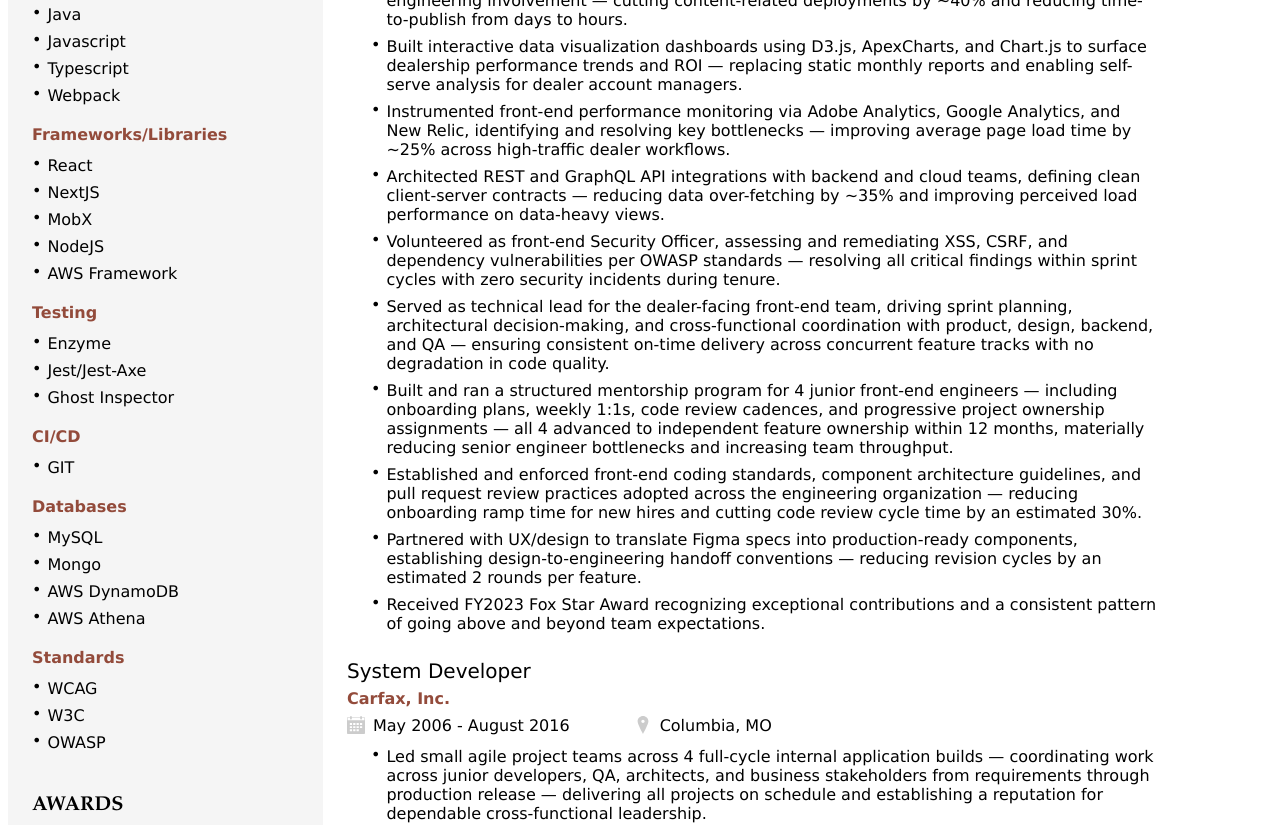
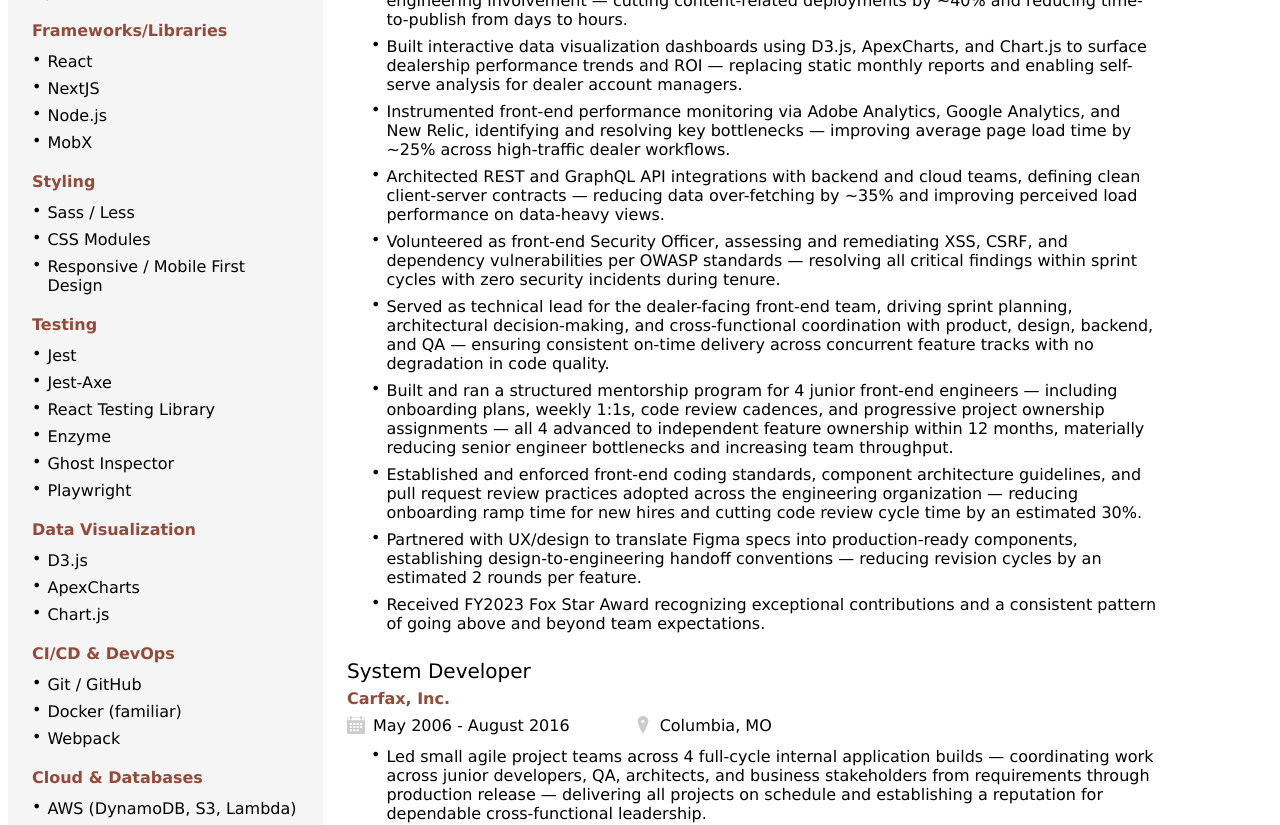
Before and after one commit to mttocs312/resume, a Next.js app: page / in a window 1280 px wide. Shown: the part 620-1445 px from the top of the page. Built offline with nearby package versions, Linux system fonts and the light colour scheme.

Commit message:
add skills config and version

```diff
--- a/app/components/sections/Education.tsx
+++ b/app/components/sections/Education.tsx
@@ -3,15 +3,21 @@ import TimeOrPlaceItem, {
   TimeOrPlaceItemType,
 } from "../common/TimeOrPlaceItem";
 
-const Education: FC = () => {
+const Education: FC<{ version: number }> = ({ version }) => {
+  const timePlace = version === 0 && (
+    <>
+      <TimeOrPlaceItem type={TimeOrPlaceItemType.TIME} item="May 1993" />
+      <TimeOrPlaceItem type={TimeOrPlaceItemType.PLACE} item="Carbondale, IL" />
+    </>
+  );
+
   return (
     <div className="section">
       <h3>EDUCATION</h3>
       <p>Bachelor of Science</p>
       <p>Electrical Engineering</p>
       <h4 style={{ marginTop: "8px" }}>Southern Illinois University</h4>
-      <TimeOrPlaceItem type={TimeOrPlaceItemType.TIME} item="May 1993" />
-      <TimeOrPlaceItem type={TimeOrPlaceItemType.PLACE} item="Carbondale, IL" />
+      {timePlace}
     </div>
   );
 };
--- /dev/null
+++ b/app/components/sections/Skills.config.ts
@@ -0,0 +1,152 @@
+interface SkillsConfig {
+  title: string;
+  versions: Array<{
+    id: number;
+    name: string;
+    categories: Array<{
+      name: string;
+      items: string[];
+    }>;
+  }>;
+}
+
+const skillsConfig: SkillsConfig = {
+  title: "SKILLS",
+  versions: [
+    {
+      id: 0,
+      name: "comprehensive",
+      categories: [
+        {
+          name: "Languages",
+          items: [
+            "HTML/HTML5",
+            "CSS/Sass/Less",
+            "Java",
+            "Javascript",
+            "Typescript",
+            "Webpack",
+          ],
+        },
+        {
+          name: "Frameworks/Libraries",
+          items: ["React", "NextJS", "MobX", "NodeJS", "AWS Framework"],
+        },
+        {
+          name: "Testing",
+          items: ["Enzyme", "Jest/Jest-Axe", "Ghost Inspector"],
+        },
+        {
+          name: "CI/CD",
+          items: ["GIT"],
+        },
+        {
+          name: "Databases",
+          items: ["MySQL", "Mongo", "AWS DynamoDB", "AWS Athena"],
+        },
+        {
+          name: "Standards",
+          items: ["WCAG", "W3C", "OWASP"],
+        },
+      ],
+    },
+    {
+      id: 1,
+      name: "frontend-focus",
+      categories: [
+        {
+          name: "Languages",
+          items: ["HTML/HTML5", "Javascript", "Typescript", "Java"],
+        },
+        {
+          name: "Frameworks/Libraries",
+          items: ["React", "NextJS", "Node.js", "MobX"],
+        },
+        {
+          name: "Styling",
+          items: [
+            "Sass / Less",
+            "CSS Modules",
+            "Responsive / Mobile First Design",
+          ],
+        },
+        {
+          name: "Testing",
+          items: [
+            "Jest",
+            "Jest-Axe",
+            "React Testing Library",
+            "Enzyme",
+            "Ghost Inspector",
+            "Playwright",
+          ],
+        },
+        {
+          name: "Data Visualization",
+          items: ["D3.js", "ApexCharts", "Chart.js"],
+        },
+        {
+          name: "CI/CD & DevOps",
+          items: ["Git / GitHub", "Docker (familiar)", "Webpack"],
+        },
+        {
+          name: "Cloud & Databases",
+          items: ["AWS (DynamoDB, S3, Lambda)", "MySQL", "MongoDB"],
+        },
+        {
+          name: "Standards & Security",
+          items: ["WCAG 2.2", "W3C, OWASP, RESTful APIs, GraphQL"],
+        },
+        {
+          name: "AI-Assisted Dev",
+          items: [" GitHub Copilot"],
+        },
+      ],
+    },
+    {
+      id: 2,
+      name: "fullstack-focus",
+      categories: [
+        {
+          name: "Languages",
+          items: [
+            "HTML/HTML5",
+            "CSS/Sass/Less",
+            "Java",
+            "Javascript",
+            "Typescript",
+          ],
+        },
+        {
+          name: "Frameworks/Libraries",
+          items: ["React", "NextJS", "MobX", "NodeJS"],
+        },
+        {
+          name: "Testing",
+          items: ["Jest/Jest-Axe", "Enzyme"],
+        },
+        {
+          name: "Databases",
+          items: ["MySQL", "Mongo", "AWS DynamoDB"],
+        },
+        {
+          name: "Cloud/Infrastructure",
+          items: ["AWS Framework", "AWS Athena", "GIT"],
+        },
+        {
+          name: "Standards",
+          items: ["WCAG", "OWASP"],
+        },
+      ],
+    },
+  ],
+};
+
+export const getActiveSkills = (version?: number) => {
+  const activeVersion = skillsConfig.versions.find((v) => v.id === version);
+  return activeVersion?.categories || [];
+};
+
+export const getSkillsConfig = () => skillsConfig;
+
+export default skillsConfig;
--- a/app/components/sections/Skills.tsx
+++ b/app/components/sections/Skills.tsx
@@ -1,44 +1,23 @@
 import { FC } from "react";
 import BulletItem from "../common/BulletItem";
+import { getActiveSkills, getSkillsConfig } from "./Skills.config";
 
-const Skills: FC = () => {
+const Skills: FC<{ version?: number }> = ({ version }) => {
+  const config = getSkillsConfig();
+  const categories = getActiveSkills(version);
+
   return (
     <div className="section">
-      <h3>SKILLS</h3>
+      <h3>{config.title}</h3>
 
-      <h4>Languages</h4>
-      <BulletItem item="HTML/HTML5" />
-      <BulletItem item="CSS/Sass/Less" />
-      <BulletItem item="Java" />
-      <BulletItem item="Javascript" />
-      <BulletItem item="Typescript" />
-      <BulletItem item="Webpack" />
-
-      <h4>Frameworks/Libraries</h4>
-      <BulletItem item="React" />
-      <BulletItem item="NextJS" />
-      <BulletItem item="MobX" />
-      <BulletItem item="NodeJS" />
-      <BulletItem item="AWS Framework" />
-
-      <h4>Testing</h4>
-      <BulletItem item="Enzyme" />
-      <BulletItem item="Jest/Jest-Axe" />
-      <BulletItem item="Ghost Inspector" />
-
-      <h4>CI/CD</h4>
-      <BulletItem item="GIT" />
-
-      <h4>Databases</h4>
-      <BulletItem item="MySQL" />
-      <BulletItem item="Mongo" />
-      <BulletItem item="AWS DynamoDB" />
-      <BulletItem item="AWS Athena" />
-
-      <h4>Standards</h4>
-      <BulletItem item="WCAG" />
-      <BulletItem item="W3C" />
-      <BulletItem item="OWASP" />
+      {categories.map((category, categoryIndex) => (
+        <div key={categoryIndex}>
+          <h4>{category.name}</h4>
+          {category.items.map((item, itemIndex) => (
+            <BulletItem key={itemIndex} item={item} />
+          ))}
+        </div>
+      ))}
     </div>
   );
 };
--- a/app/page.tsx
+++ b/app/page.tsx
@@ -39,8 +39,8 @@ const Resume: FC = () => {
     <main className="page">
       <div className="side-panel">
         <ContactInformation />
-        <Education />
-        <Skills />
+        <Education version={version}/>
+        <Skills version={version}/>
         <Awards />
       </div>
       <div className="main-panel">
```
